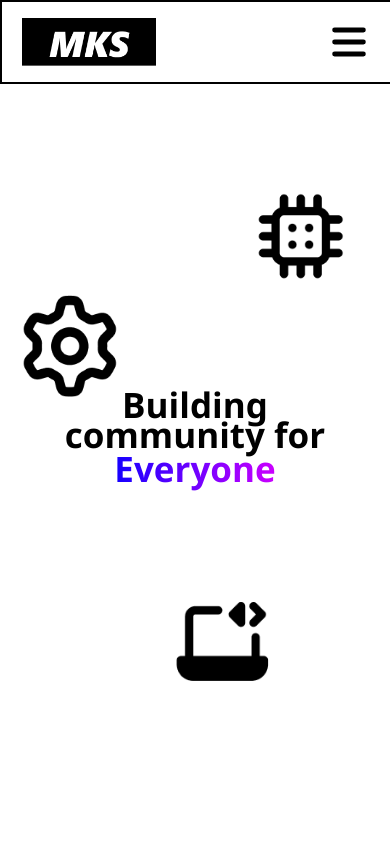
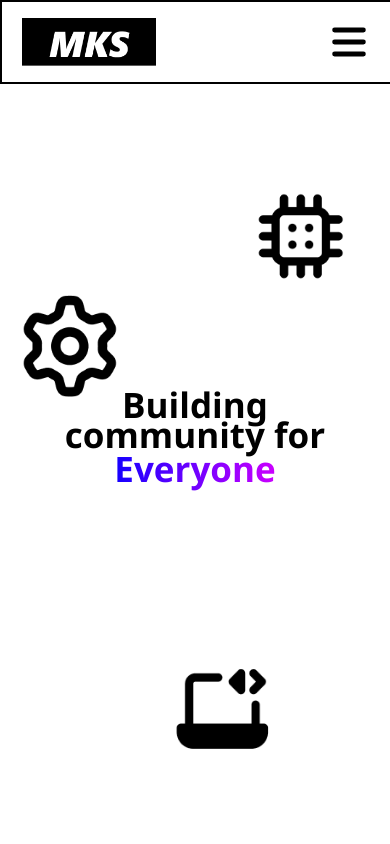
Before and after one commit to ju-makerspace/mks-website, a React (Create React App) app in the folder frontend/: page / in a window 390 px wide. Shown: the top 844 px of the page. Built offline with nearby package versions, Linux system fonts and the light colour scheme; the HTML template or start-up script is replaced by a standard one.

Commit message:
updated UI of home page: mobile version

```diff
--- a/frontend/src/styles/desktop/home/Hero.css
+++ b/frontend/src/styles/desktop/home/Hero.css
@@ -200,6 +200,6 @@
   .laptop {
     height: 12vh;
     right: 30%;
-    top: 70%;
+    top: 78%;
   }
 }
```
